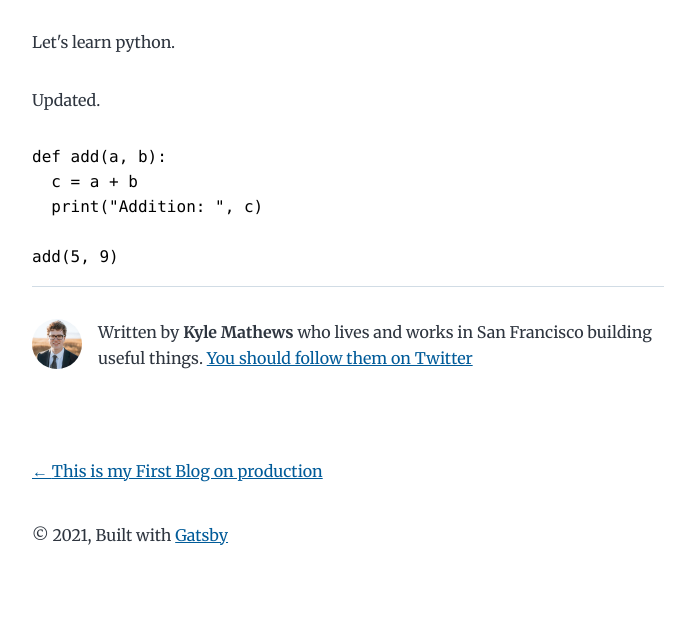
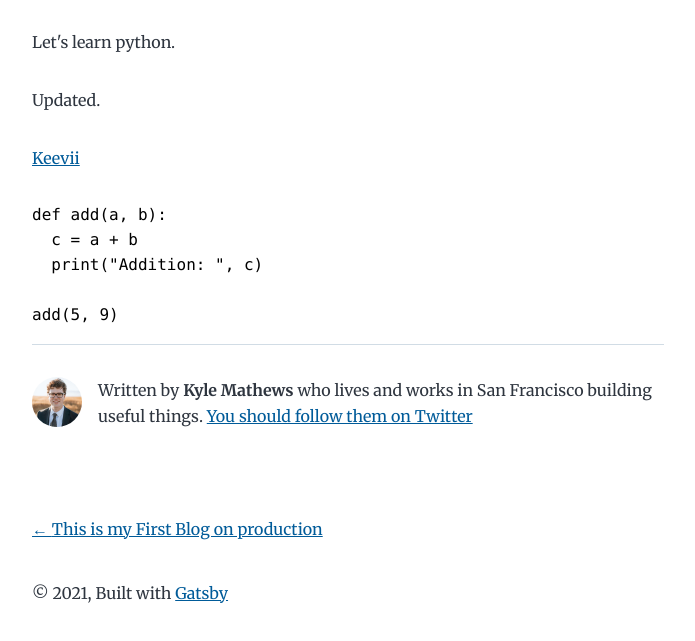
Before and after one commit to jayjadhav96/netlify-gatsby-cms, a Gatsby site: page /coding-with-python/ in a window 1280 px wide. Shown: the part 211-852 px from the top of the page, without its empty margins (292-987 px from the left). Before the commit the page ends 822 px from the top, so only its background shows below. Built offline with nearby package versions, Linux system fonts and the light colour scheme; Gatsby itself is replaced by a stand-in of ours; some packages are replaced by stand-ins of ours; code samples lack their colours.

Commit message:
Update Blog “coding-with-python/index”

````diff
--- a/content/blog/coding-with-python/index.md
+++ b/content/blog/coding-with-python/index.md
@@ -7,6 +7,8 @@ Let's learn python.
 
 Updated.
 
+[Keevii](keevii.com)
+
 ```python
 def add(a, b):
   c = a + b
````
